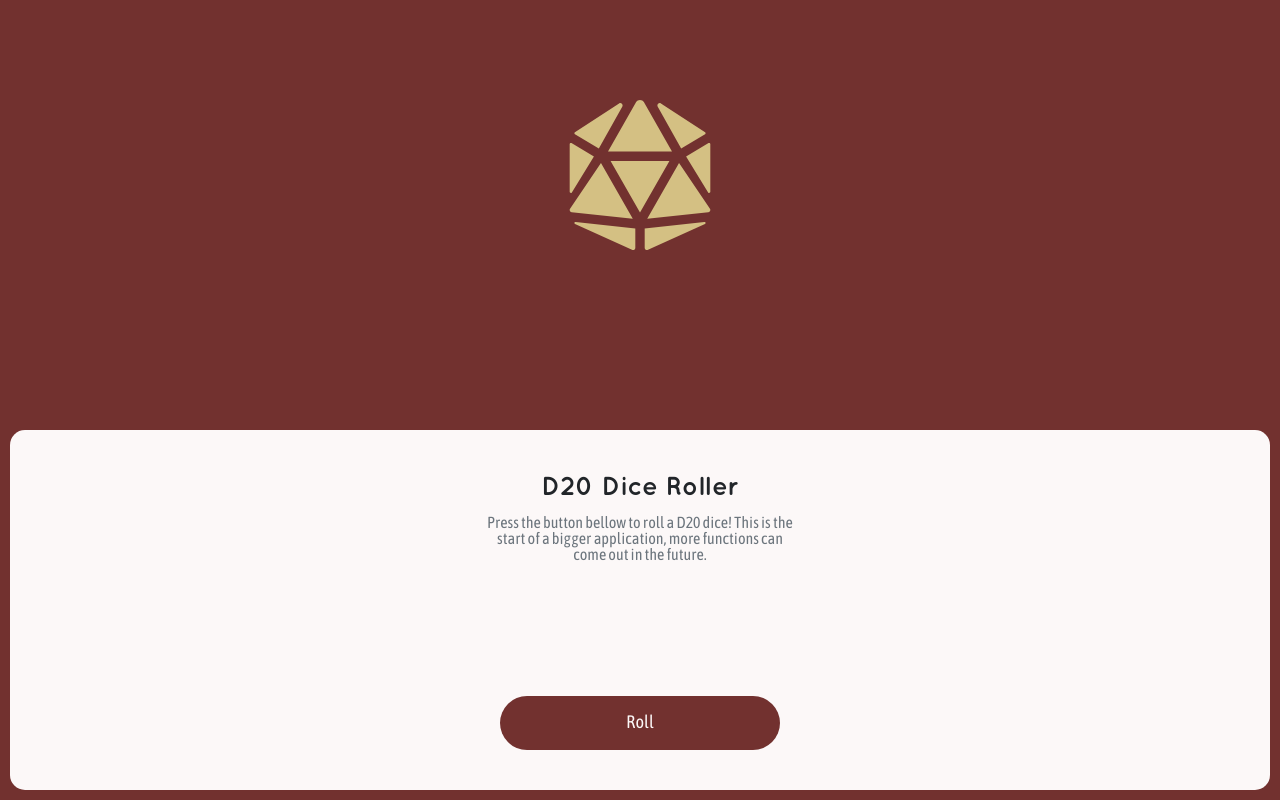
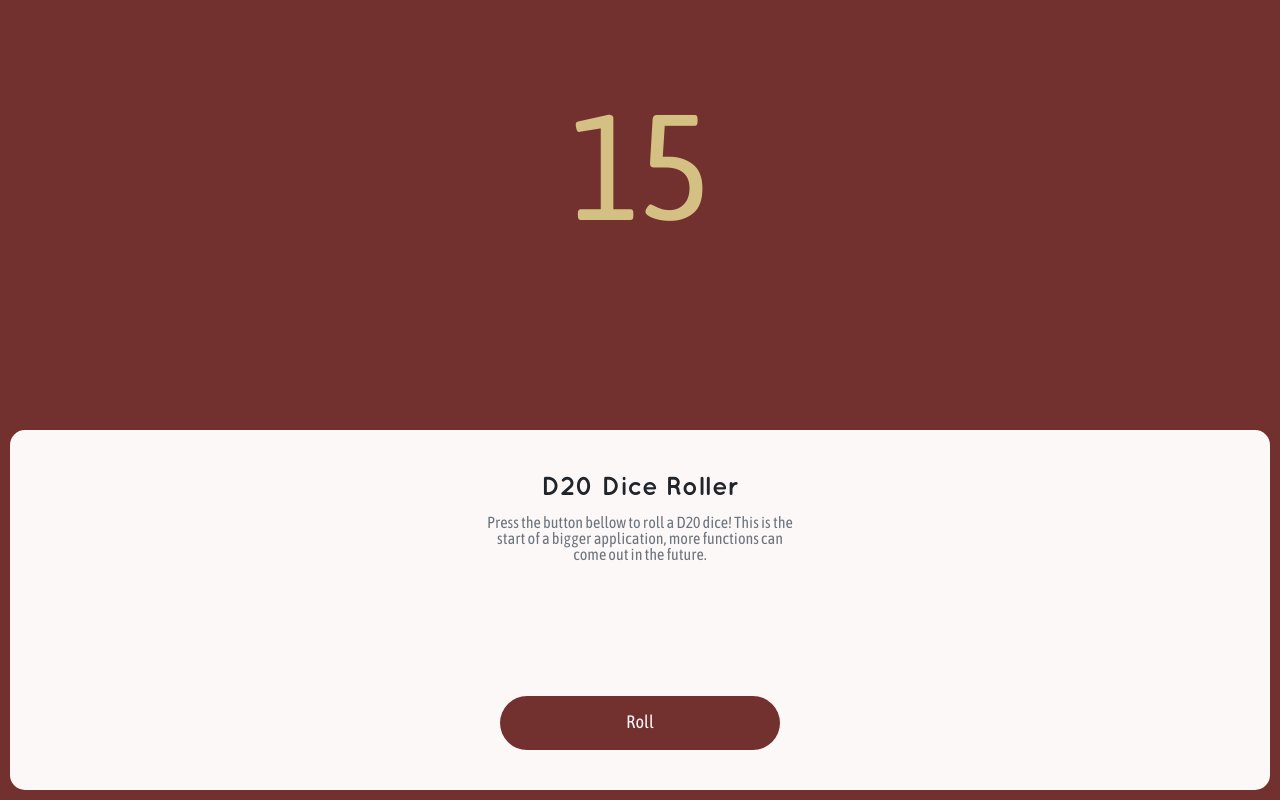
Before and after one commit to idamakela/assign-3, a React (Vite) app in the folder personal-project/: page / in a window 1280 px wide. Both pictures are taken after a click on the button "Roll". Built offline with nearby package versions, Linux system fonts and the light colour scheme.

Commit message:
stuck on trying to finish animation

```diff
--- a/personal-project/src/App.jsx
+++ b/personal-project/src/App.jsx
@@ -1,32 +1,26 @@
 import React, { useState } from 'react';
 import { FaDiceD20 } from 'react-icons/fa';
 
-function generateRandomNumber(max, min) {
-    return Math.floor(Math.random() * (max - min) + min);
-}
-
-const diceRoll = () => {
-    return generateRandomNumber(20, 1);
-}
-
-const diceRollResult = (number) => {
-
-
-    return (
-        <h2 className='number'>{number}</h2>
-    )
-}
 
 function App() {
+    const [randomNumber, setRandomNumber] = useState(null);
+    const [isClicked, setIsClicked] = useState(false);
+
+    const handleClick = (min, max) => {
+        const randomNumber = Math.floor(Math.random() * (max - min) + min);
+        setRandomNumber(randomNumber);
+        setIsClicked(true);
+    }
 
     //If screen in mobile return below, else return "to big screen"
     return (
         <>
             <main>
                 <div className="result">
-                    {
-
-                        <FaDiceD20 className='dice' />
+                    {randomNumber == null ?
+                        (<FaDiceD20 className={`dice ${isClicked ? 'flip-2-hor-top-1' : ''}`}/>)
+                        :
+                        (<div className={`number ${isClicked ? 'flip-2-hor-top-1' : ''}`}>{randomNumber}</div>)
                     }
                 </div>
                 <div className="container">
@@ -37,7 +31,7 @@ function App() {
                             This is the start of a bigger application, more functions can come out in the future.
                         </p>
                     </div>
-                    <button className='btn' onClick={diceRoll}>roll</button>
+                    <button className='btn' onClick={() => handleClick(20,1)}>roll</button>
                 </div>
             </main>
         </>
--- a/personal-project/src/styles/index.scss
+++ b/personal-project/src/styles/index.scss
@@ -51,15 +51,25 @@ main {
     justify-content: center;
     align-items: center;
     margin-top: 10em;
+    min-height: 10em;
 
     .dice,
     .number {
         font-size: 15em;
         color: $mid;
         font-family: $body-font;
+        transition: all 1s ease-in-out;
     }
 
+    .dice.change,
+    .number.change {
+        transform: rotateY(180deg);
+    }
+}
 
+.flip-2-hor-top-1 {
+	-webkit-animation: flip-2-hor-top-1 0.5s cubic-bezier(0.455, 0.030, 0.515, 0.955) both;
+	        animation: flip-2-hor-top-1 0.5s cubic-bezier(0.455, 0.030, 0.515, 0.955) both;
 }
 
 
```
